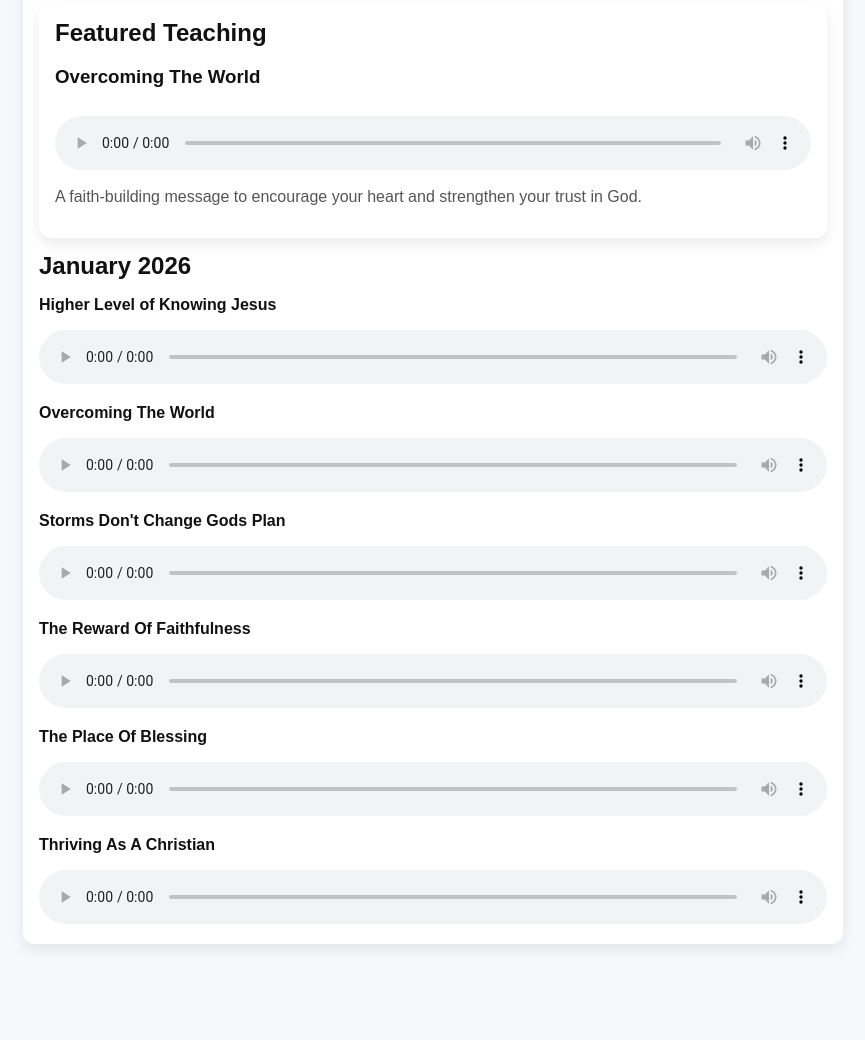
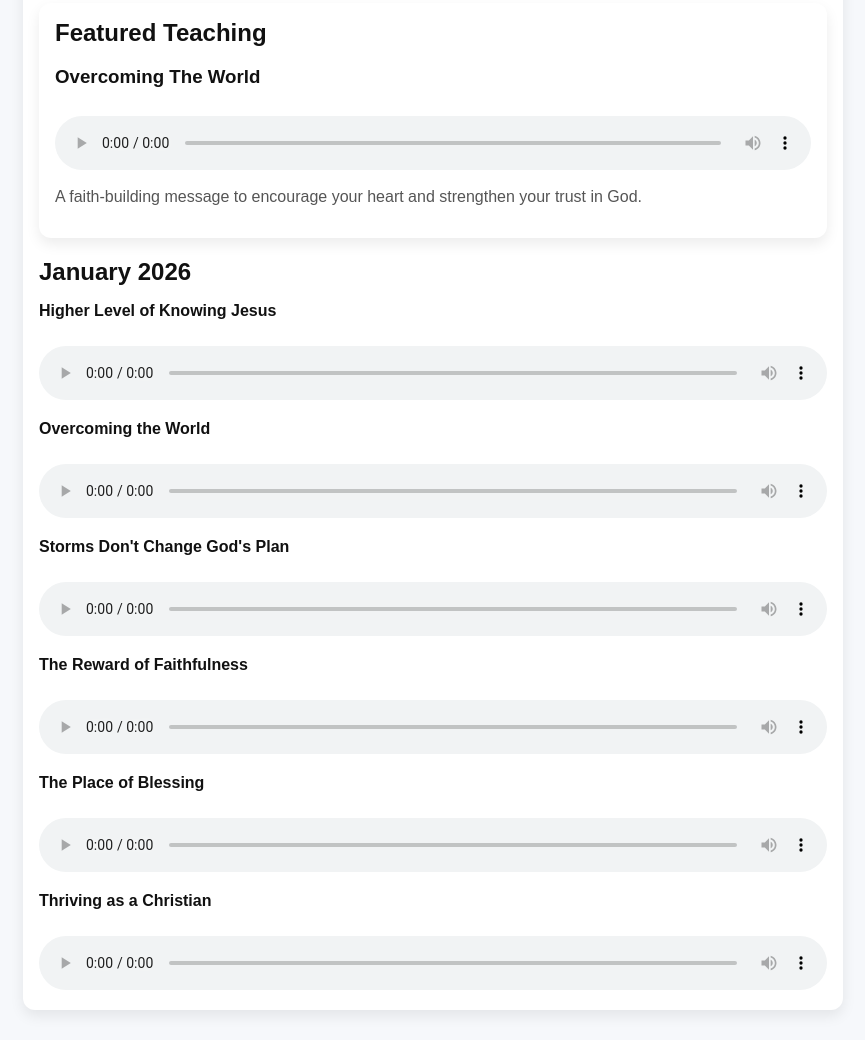
Before and after one commit to TVM59/tvm-voice-of-faith, a plain HTML site: page audio.html in a window 1280 px wide. Shown: the part 181-1221 px from the top of the page, without its empty margins (207-1072 px from the left). Before the commit the page ends 1155 px from the top, so only its background shows below. Drawn offline with Linux system fonts and the light colour scheme.

Commit message:
Update audio.html

```diff
--- a/audio.html
+++ b/audio.html
@@ -44,49 +44,53 @@
   </p>
 </section>
 
-      <h2>January 2026</h2>
-
-<div class="audio-list">
+      <h2 style="margin-top:20px;">January 2026</h2>
 
 <div class="audio-item">
   <p><strong>Higher Level of Knowing Jesus</strong></p>
-  <audio controls preload="metadata" playsinline crossorigin="anonymous">
-    <source src="https://tvm-audio-cdn.b-cdn.net/audio/%20%20%202026/%20%20%20%20%20january/Higher%20Level%20Of%20Knowing%20Jesus.m4a" type="audio/mp4">
+  <audio controls style="width:100%; margin-top:10px;">
+    <source src="https://tvm-audio-cdn.b-cdn.net/january-2026/Higher%20Level%20Of%20Knowing%20Jesus.m4a" type="audio/mp4">
+    Your browser does not support the audio element.
   </audio>
 </div>
 
 <div class="audio-item">
-    <p><strong>Overcoming The World</strong></p>
-    <audio controls>
-      <source src="https://tvm-audio-cdn.b-cdn.net/audio/%20%20%202026/%20%20%20%20%20january/Overcoming%20The%20World.m4a" type="audio/mpeg">
+  <p><strong>Overcoming the World</strong></p>
+  <audio controls style="width:100%; margin-top:10px;">
+    <source src="https://tvm-audio-cdn.b-cdn.net/january-2026/Overcoming%20The%20World.m4a" type="audio/mp4">
+    Your browser does not support the audio element.
   </audio>
 </div>
 
 <div class="audio-item">
-    <p><strong>Storms Don't Change Gods Plan</strong></p>
-    <audio controls>
-      <source src="https://tvm-audio-cdn.b-cdn.net/audio/%20%20%202026/%20%20%20%20%20january/Storms%20Dont%20Change%20Gods%20Plan.m4a" type="audio/mpeg">
+  <p><strong>Storms Don&#39;t Change God&#39;s Plan</strong></p>
+  <audio controls style="width:100%; margin-top:10px;">
+    <source src="https://tvm-audio-cdn.b-cdn.net/january-2026/Storms%20Dont%20Change%20Gods%20Plan.m4a" type="audio/mp4">
+    Your browser does not support the audio element.
   </audio>
 </div>
 
 <div class="audio-item">
-    <p><strong>The Reward Of Faithfulness</strong></p>
-    <audio controls>
-      <source src="https://tvm-audio-cdn.b-cdn.net/audio/%20%20%202026/%20%20%20%20%20january/The%20Reward%20of%20Faithfulness.m4a" type="audio/mpeg">
+  <p><strong>The Reward of Faithfulness</strong></p>
+  <audio controls style="width:100%; margin-top:10px;">
+    <source src="https://tvm-audio-cdn.b-cdn.net/january-2026/The%20Reward%20Of%20Faithfulness.m4a" type="audio/mp4">
+    Your browser does not support the audio element.
   </audio>
 </div>
 
 <div class="audio-item">
-    <p><strong>The Place Of Blessing</strong></p>
-    <audio controls>
-      <source src="https://tvm-audio-cdn.b-cdn.net/audio/%20%20%202026/%20%20%20%20%20january/The%20Place%20Of%20Blessing.m4a" type="audio/mpeg">
+  <p><strong>The Place of Blessing</strong></p>
+  <audio controls style="width:100%; margin-top:10px;">
+    <source src="https://tvm-audio-cdn.b-cdn.net/january-2026/The%20Place%20Of%20Blessing.m4a" type="audio/mp4">
+    Your browser does not support the audio element.
   </audio>
 </div>
 
 <div class="audio-item">
-    <p><strong>Thriving As A Christian</strong></p>
-    <audio controls>
-      <source src="https://tvm-audio-cdn.b-cdn.net/audio/%20%20%202026/%20%20%20%20%20january/Thriving%20As%20A%20Christian.m4a" type="audio/mpeg">
+  <p><strong>Thriving as a Christian</strong></p>
+  <audio controls style="width:100%; margin-top:10px;">
+    <source src="https://tvm-audio-cdn.b-cdn.net/january-2026/Thriving%20As%20A%20Christian.m4a" type="audio/mp4">
+    Your browser does not support the audio element.
   </audio>
 </div>
 
```
Lines whose indentation alone changed are shown as unchanged.
